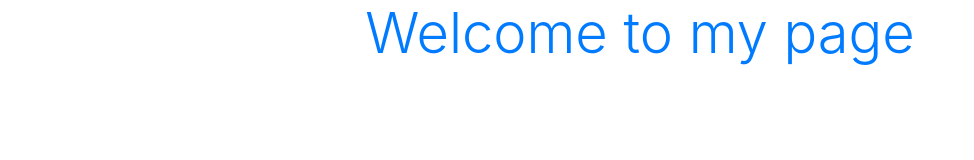
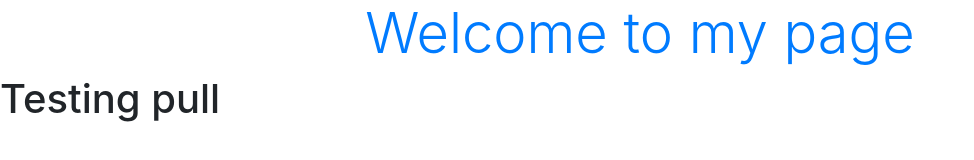
Before and after one commit to ChristianAS/ChristianAS.github.io, a plain HTML site: page index.html in a window 1280 px wide. Shown: the whole page, without its empty margins (0-974 px from the left). Drawn offline with nearby package versions, Linux system fonts and the light colour scheme.

Commit message:
Test commit

```diff
--- a/index.html
+++ b/index.html
@@ -12,6 +12,7 @@
   </head>
   <body>
     <h1 class="mt5 text-center display-4 text-primary">Welcome to my page</h1>
+    <h1> Testing pull</h1>
 
     <!-- Optional JavaScript -->
     <!-- jQuery first, then Popper.js, then Bootstrap JS -->
```
